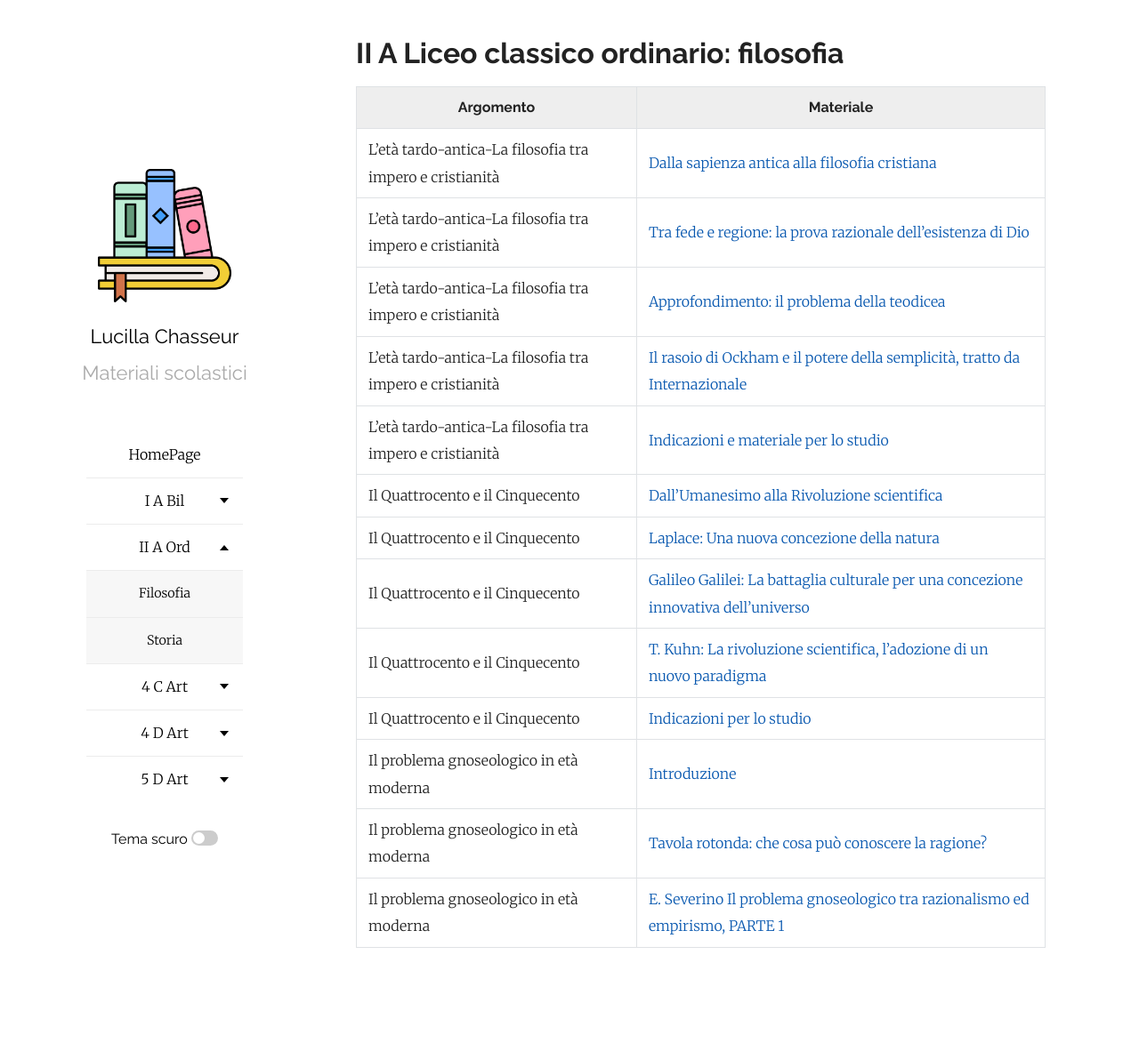
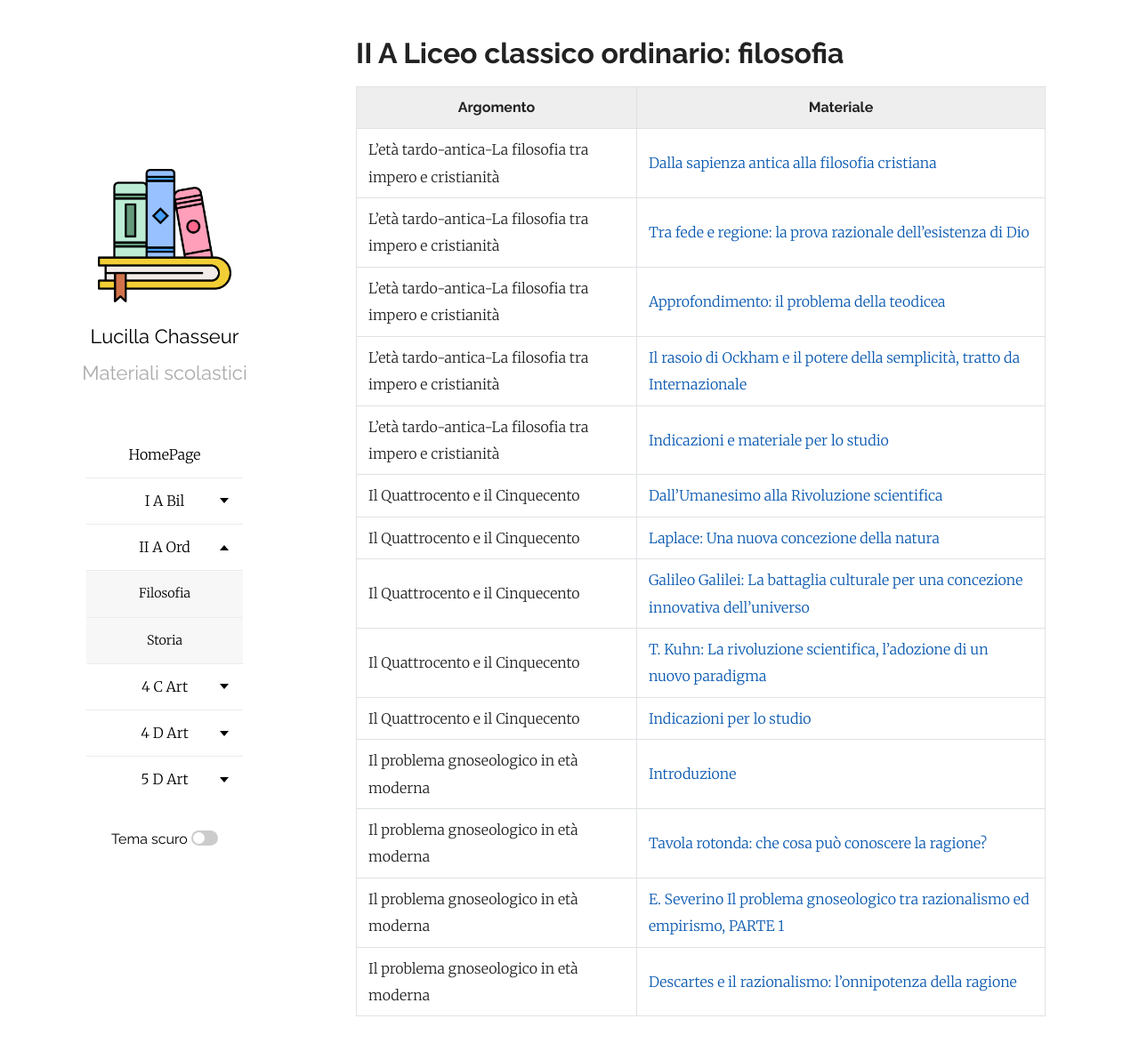
Before and after one commit to efemeridi/efemeridi.github.io, a Jekyll site: the page built from 2a_ord_filosofia.md, in a window 1280 px wide and 1188 px high. Shown: the top 1182 px of the window at 89% size. Built offline with Jekyll 4.4.1, drawn with Linux system fonts in a browser that asks for light colours; our own code applies the rules of GitHub Pages for plain Markdown files.

Commit message:
Add Descartes reference to modern epistemology section

```diff
--- a/2a_ord_filosofia.md
+++ b/2a_ord_filosofia.md
@@ -18,3 +18,4 @@ layout: page
 |Il problema gnoseologico in età moderna|[Introduzione](/materiali/II_A_ord/filosofia/U2_IL_PROBLEMA_GNOSEOLOGICO_IN_EPOCA_MODERNA/00_INTRODUZIONE_26_27.pdf/)
 |Il problema gnoseologico in età moderna|[Tavola rotonda: che cosa può conoscere la ragione?](/materiali/II_A_ord/filosofia/U2_IL_PROBLEMA_GNOSEOLOGICO_IN_EPOCA_MODERNA/RAGIONE_CONOSCENZA_STUDENTI.pdf/)
 |Il problema gnoseologico in età moderna|[E. Severino Il problema gnoseologico tra razionalismo ed empirismo, PARTE 1](/materiali/II_A_ord/filosofia/U2_IL_PROBLEMA_GNOSEOLOGICO_IN_EPOCA_MODERNA/1tris_razionalismo_empirismo_severino_26_parte_1.pdf/)
+|Il problema gnoseologico in età moderna|[Descartes e il razionalismo: l'onnipotenza della ragione](/materiali/II_A_ord/filosofia/U2_IL_PROBLEMA_GNOSEOLOGICO_IN_EPOCA_MODERNA/1tris_razionalismo_empirismo_severino_26_parte_1.pdf/)
```
